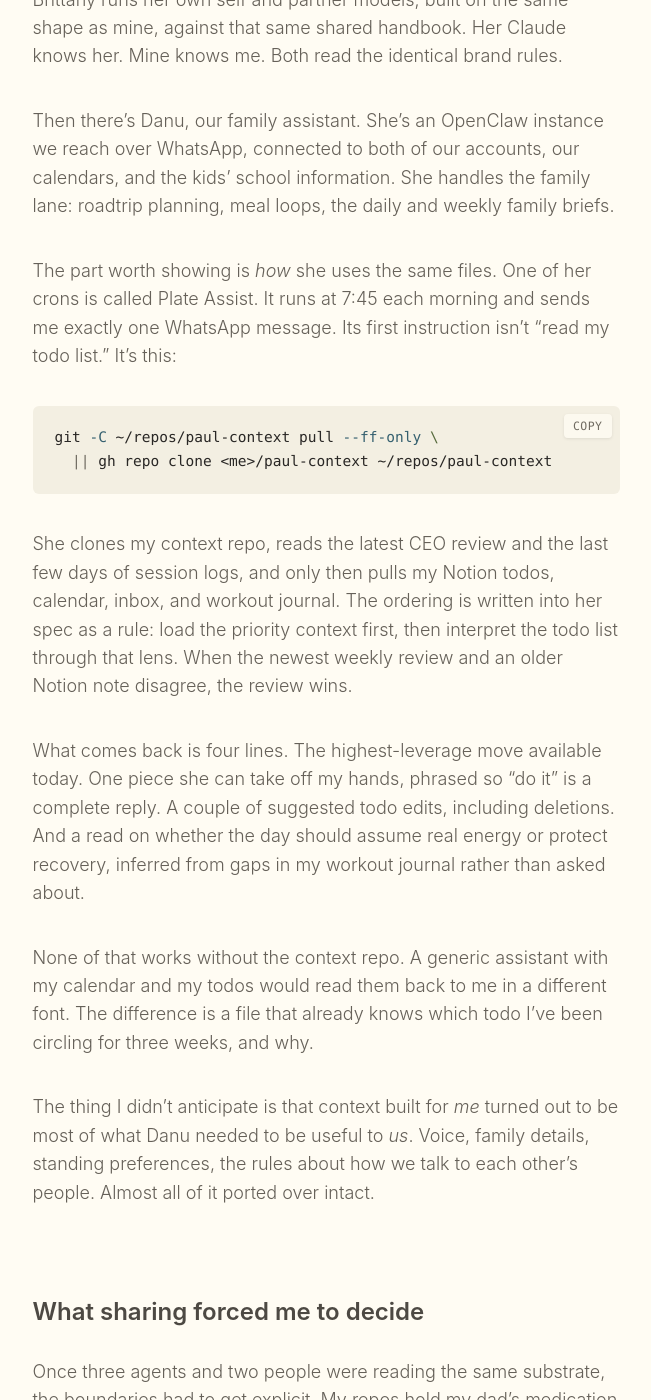
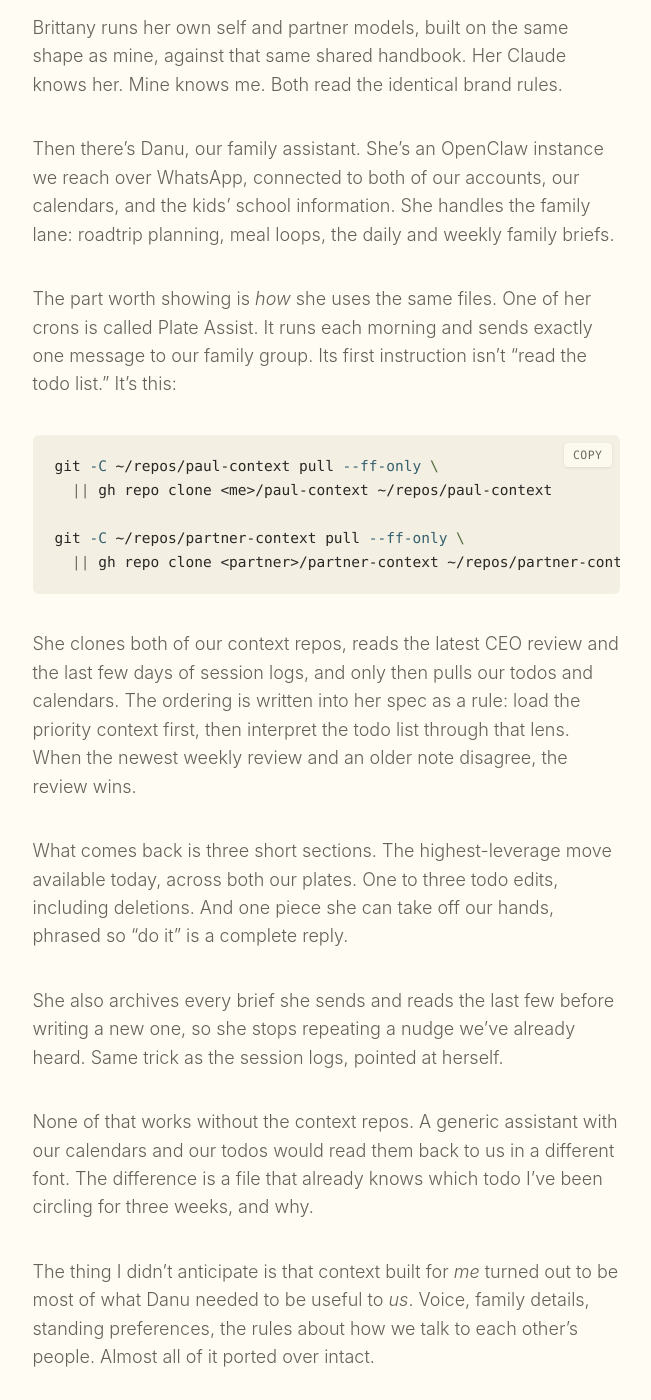
Before and after one commit to paulmederos/pm17, a Jekyll site: the page built from _posts/2026-08-09-how-i-work-with-claude.md, in a window 1280 px wide and 1400 px high, scrolled down 14578 px. Shown: the whole window, without its empty margins (314-965 px from the left). Built offline with Jekyll 4.4.1, drawn with Linux system fonts in a browser that asks for light colours; some web fonts are replaced; some of the changed text lies outside the part shown.

Commit message:
Swap in a Danu use case and refresh the Plate Assist section
Danu just pushed her workspace, so the Plate Assist description was a
month stale. It's now a joint family-group brief rather than a DM to me:
three sections instead of four, the workout/energy read is gone, and it
pulls both context repos rather than just mine.

Also added the detail that she archives every brief and reads the last
few before writing a new one, which is the session-log trick pointed at
herself.

Replaced the overnight-build bullet in the intro with a real Danu case:
filling in the school year on the shared calendar off the same repo.

Co-Authored-By: Claude Opus 5 <noreply@anthropic.com>

````diff
--- a/_posts/2026-08-09-how-i-work-with-claude.md
+++ b/_posts/2026-08-09-how-i-work-with-claude.md
@@ -18,7 +18,7 @@ We cover a lot of ground together. Some of what's in there:
 - my dad's medications, reconciled against the physical pill bottles after a hospital discharge
 - flipping our marketing speartip from sleep to energy after a three-lane research spike, then shipping the new landing page live that same afternoon
 - why my SHBG and prolactin were both drifting
-- an overnight build that ran while I was at the theater, screenshots landing on my phone as each phase finished 🎭
+- our family assistant filling in the whole school year on the shared calendar, 35 no-school days and 13 early dismissals, working off that same context repo 🗓️
 - an offer-architecture reframe pushed across three client decks and out to production
 - a school auction proposal written for one specific parent who had to be able to send it around herself
 
@@ -274,18 +274,23 @@ Brittany runs her own self and partner models, built on the same shape as mine,
 
 Then there's Danu, our family assistant. She's an OpenClaw instance we reach over WhatsApp, connected to both of our accounts, our calendars, and the kids' school information. She handles the family lane: roadtrip planning, meal loops, the daily and weekly family briefs.
 
-The part worth showing is *how* she uses the same files. One of her crons is called Plate Assist. It runs at 7:45 each morning and sends me exactly one WhatsApp message. Its first instruction isn't "read my todo list." It's this:
+The part worth showing is *how* she uses the same files. One of her crons is called Plate Assist. It runs each morning and sends exactly one message to our family group. Its first instruction isn't "read the todo list." It's this:
 
 ```bash
 git -C ~/repos/paul-context pull --ff-only \
   || gh repo clone <me>/paul-context ~/repos/paul-context
+
+git -C ~/repos/partner-context pull --ff-only \
+  || gh repo clone <partner>/partner-context ~/repos/partner-context
 ```
 
-She clones my context repo, reads the latest CEO review and the last few days of session logs, and only then pulls my Notion todos, calendar, inbox, and workout journal. The ordering is written into her spec as a rule: load the priority context first, then interpret the todo list through that lens. When the newest weekly review and an older Notion note disagree, the review wins.
+She clones both of our context repos, reads the latest CEO review and the last few days of session logs, and only then pulls our todos and calendars. The ordering is written into her spec as a rule: load the priority context first, then interpret the todo list through that lens. When the newest weekly review and an older note disagree, the review wins.
 
-What comes back is four lines. The highest-leverage move available today. One piece she can take off my hands, phrased so "do it" is a complete reply. A couple of suggested todo edits, including deletions. And a read on whether the day should assume real energy or protect recovery, inferred from gaps in my workout journal rather than asked about.
+What comes back is three short sections. The highest-leverage move available today, across both our plates. One to three todo edits, including deletions. And one piece she can take off our hands, phrased so "do it" is a complete reply.
 
-None of that works without the context repo. A generic assistant with my calendar and my todos would read them back to me in a different font. The difference is a file that already knows which todo I've been circling for three weeks, and why.
+She also archives every brief she sends and reads the last few before writing a new one, so she stops repeating a nudge we've already heard. Same trick as the session logs, pointed at herself.
+
+None of that works without the context repos. A generic assistant with our calendars and our todos would read them back to us in a different font. The difference is a file that already knows which todo I've been circling for three weeks, and why.
 
 The thing I didn't anticipate is that context built for *me* turned out to be most of what Danu needed to be useful to *us*. Voice, family details, standing preferences, the rules about how we talk to each other's people. Almost all of it ported over intact.
 
````
